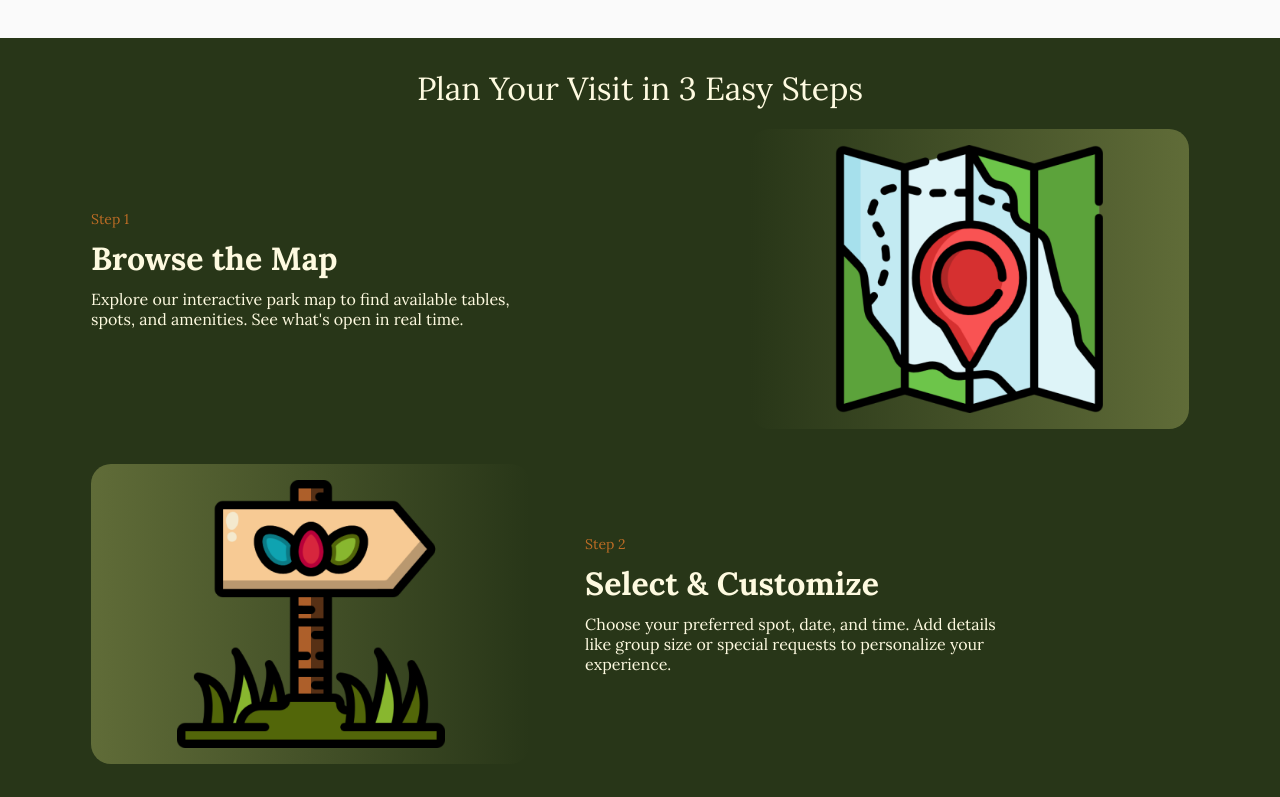
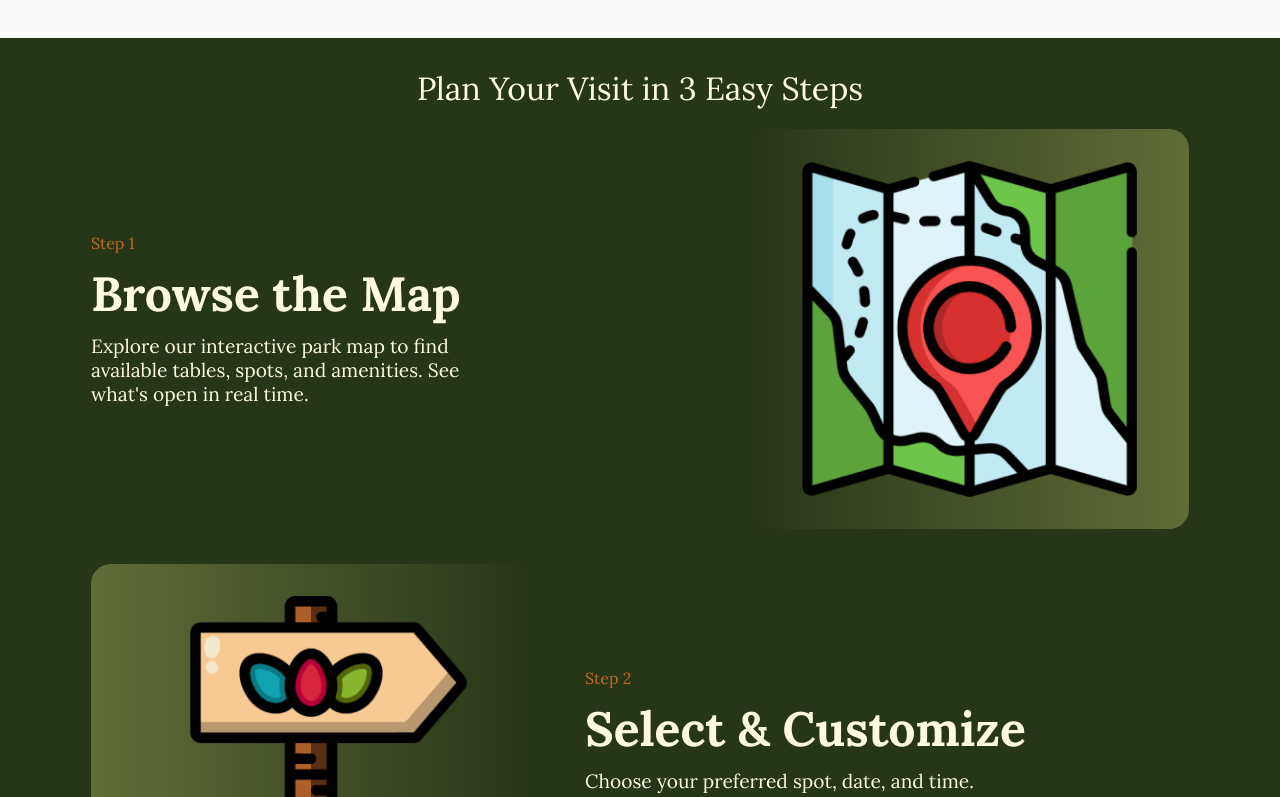
Before and after one commit to MarcosGulhotti/Green-Valley, a Next.js app: page / in a window 1280 px wide. Shown: the part 1243-2040 px from the top of the page. Built offline with nearby package versions, Linux system fonts and the light colour scheme.

Commit message:
feat: update Button and Steps components with theme variants and improved styling

```diff
--- a/src/components/Button/Button.css
+++ b/src/components/Button/Button.css
@@ -20,6 +20,7 @@
     cursor: not-allowed;
 }
 
+/* Theme variants */
 .green-valley-button.secondary {
     background-color: var(--color-golden-brown);
     color: var(--color-white);
--- a/src/components/Steps/Steps.css
+++ b/src/components/Steps/Steps.css
@@ -16,18 +16,18 @@
 }
 
 .step-infos-container span {
-    font-size: 14px;
+    font-size: 1rem;
     color: var(--color-burnt-orange);
 }
 
 .step-infos-container h2 {
-    font-size: 2rem;
+    font-size: 3rem;
     color: var(--color-soft-beige);
 }
 
 .step-infos-container p {
-    width: 80%;
-    font-size: 1rem;
+    width: 90%;
+    font-size: 1.2rem;
     color: var(--color-soft-beige);
 }
 
@@ -40,7 +40,7 @@
     align-items: center;
     position: relative;
 
-    height: 300px;
+    height: 400px;
 }
 
 @media (min-width: 768px) {
--- a/src/components/Steps/Steps.tsx
+++ b/src/components/Steps/Steps.tsx
@@ -34,7 +34,7 @@ export function Steps({ steps }: StepsProps) {
                         src={step.image}
                         alt={step.title}
                         fill
-                        style={{ objectFit: 'contain', padding: '1rem' }}
+                        style={{ objectFit: 'contain', padding: '2rem' }}
                     />
                 </div>
             </div>
```
